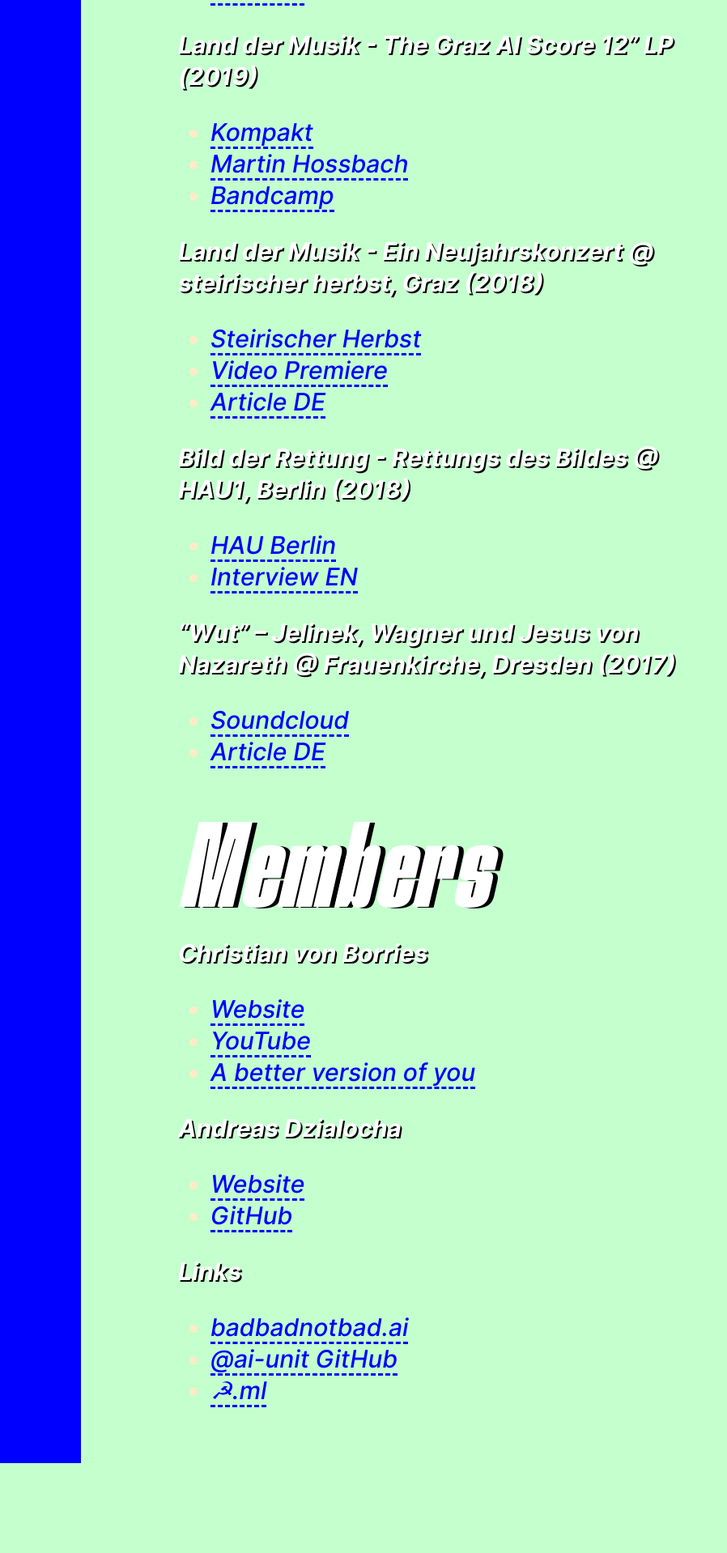
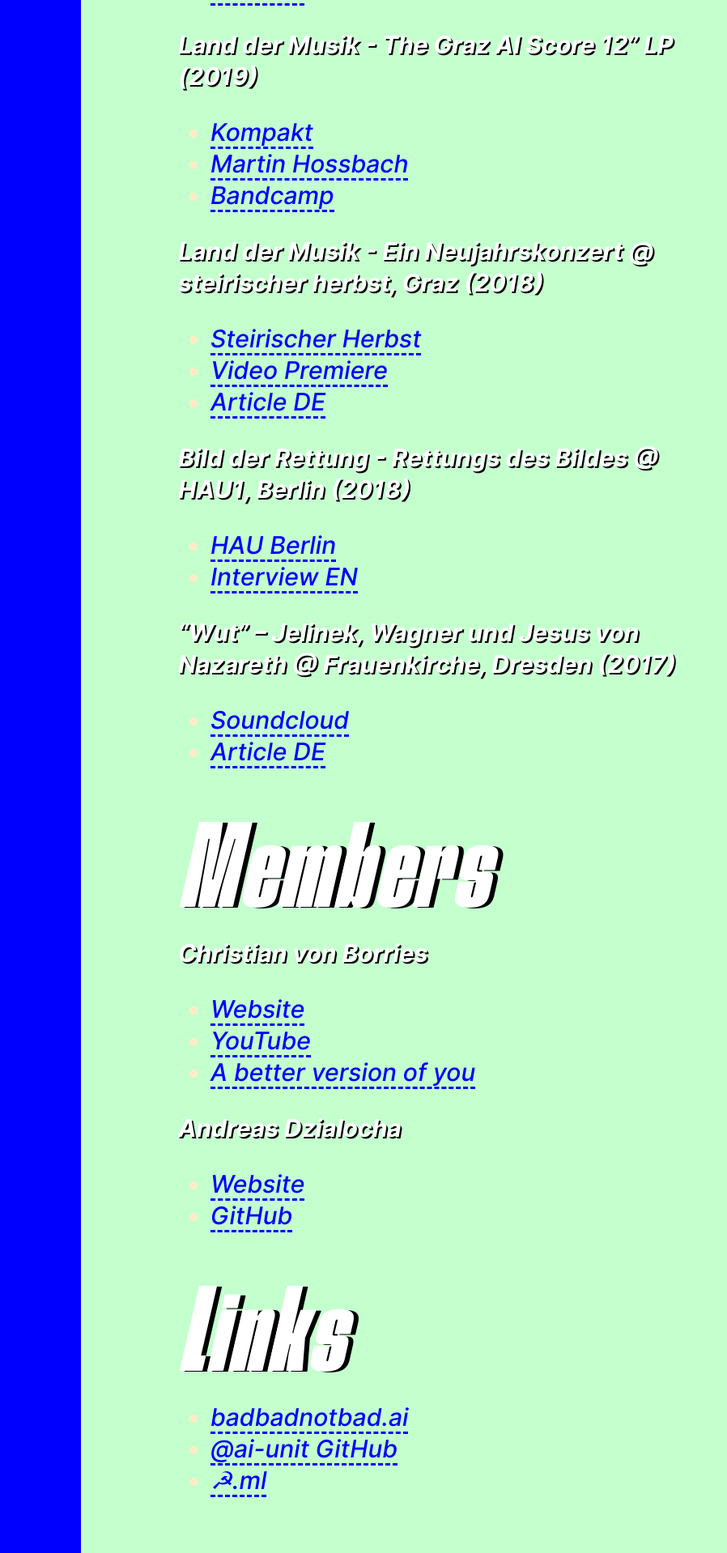
Before and after one commit to ai-unit/ai-unit.github.io, a Jekyll site: the page built from index.md, in a window 1280 px wide. Shown: the part 1728-3646 px from the top of the page at 81% size, without its empty margins (0-898 px from the left). Built offline with Jekyll 4.4.1, drawn with Linux system fonts in a browser that asks for light colours; some web fonts are replaced; before the commit the page ends 3535 px from its top, so only the background shows below that.

```diff
--- a/index.md
+++ b/index.md
@@ -49,7 +49,7 @@ Machine learning products are mainly defined by a technological elite and commer
 * [Website](https://andreasdzialocha.com/)
 * [GitHub](https://github.com/adzialocha/)
 
-**Links**
+## Links
 
 * [badbadnotbad.ai](https://badbadnotbad.ai)
 * [@ai-unit GitHub](https://github.com/ai-unit/)
```
